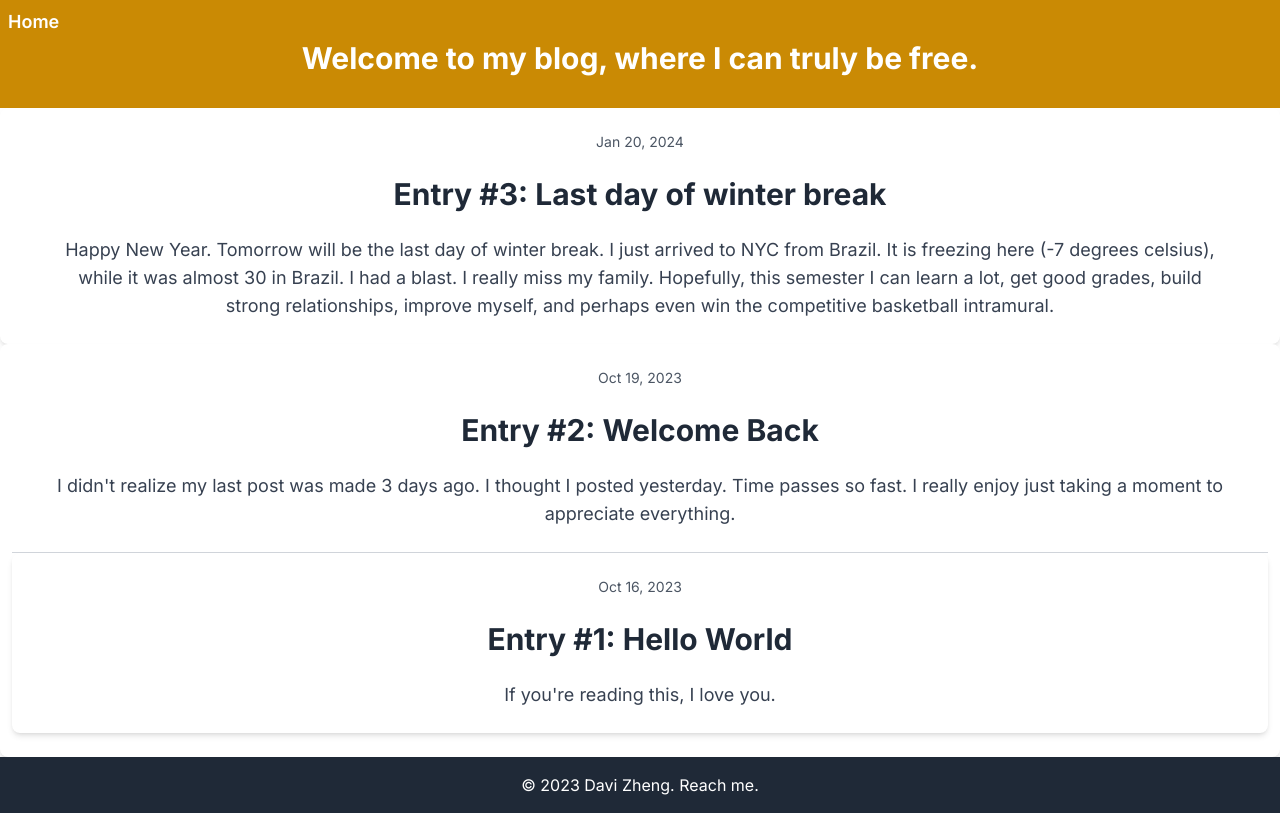
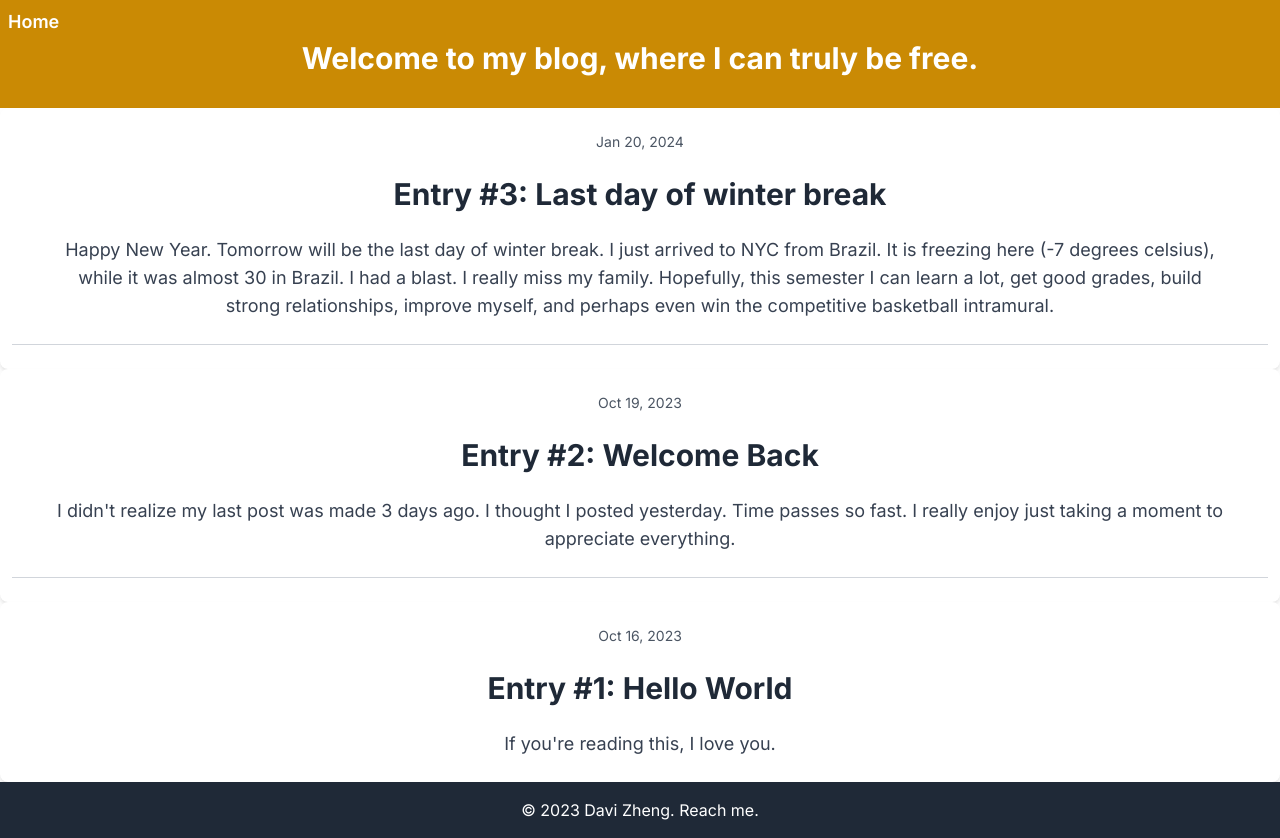
Before and after one commit to DaviZCodes/my-website-bento, a Next.js app: page /blog in a window 1280 px wide. Before the commit the page ends 813 px from the top, so only its background shows below. Built offline with nearby package versions, Linux system fonts and the light colour scheme.

Commit message:
added horizontal line

```diff
--- a/src/app/blog/BlogPosts.tsx
+++ b/src/app/blog/BlogPosts.tsx
@@ -14,6 +14,7 @@ export default function BlogPosts() {
           build strong relationships, improve myself, and perhaps even win the
           competitive basketball intramural.
         </div>
+        <HorizontalLine />
       </div>
 
       <div className="bg-white rounded-lg shadow-md py-6 pl-3 pr-3 text-center">
@@ -26,8 +27,8 @@ export default function BlogPosts() {
           posted yesterday. Time passes so fast. I really enjoy just taking a
           moment to appreciate everything.
         </div>
-
         <HorizontalLine />
+      </div>
 
       <div className="bg-white rounded-lg shadow-md py-6 pl-3 pr-3 text-center">
         <div className="text-gray-600 text-sm">Oct 16, 2023</div>
@@ -39,7 +40,6 @@ export default function BlogPosts() {
         </div>
       </div>
     </div>
-    </div>
   );
 }
 
```
Lines whose indentation alone changed are shown as unchanged.
